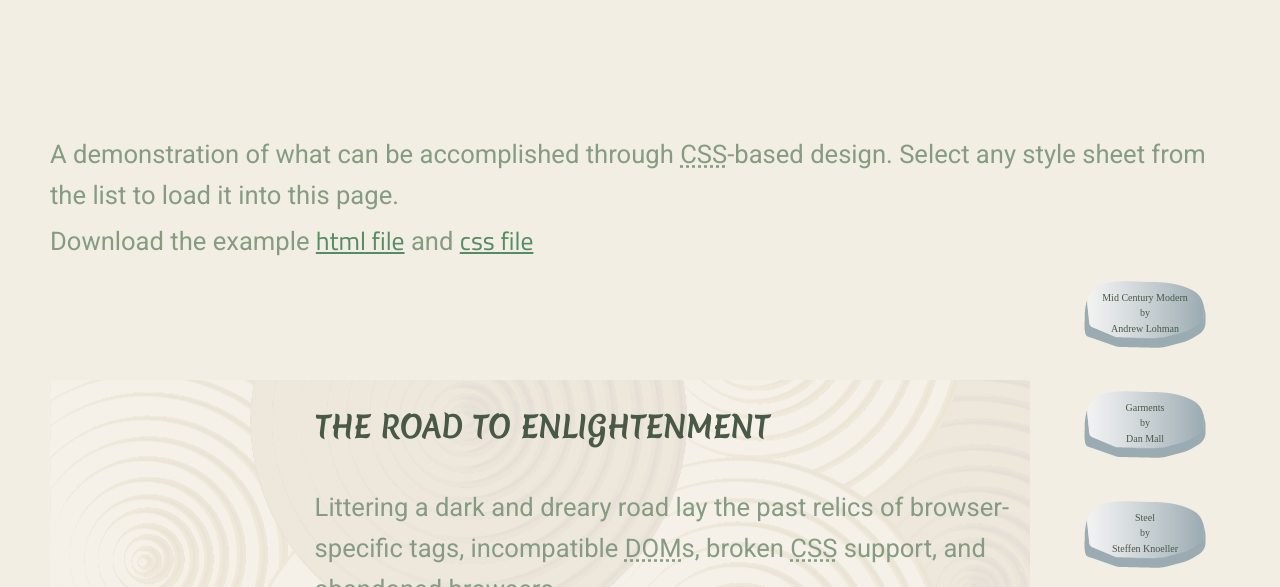
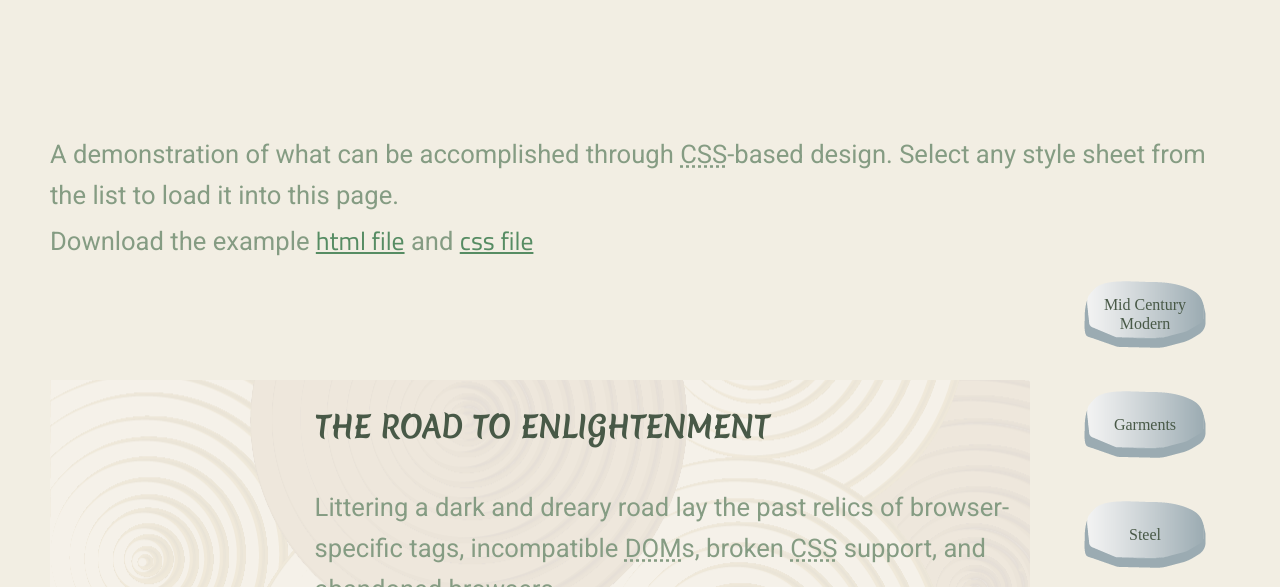
Before and after one commit to jdshaw1278/zengarden_group1, a plain HTML site: page zen_garden.html in a window 1280 px wide. Shown: the part 213-800 px from the top of the page. Drawn offline with Linux system fonts and the light colour scheme.

Commit message:
Removed by and designer_name from rocks.  Centered and sized text.

```diff
--- a/partials/_navigation.scss
+++ b/partials/_navigation.scss
@@ -16,5 +16,11 @@ footer a, /*.design-selection li,*/ .viewall, .zen-resources li {
 
   .design-selection li:hover {
       transform: scale(1.25);
-      color: $color-1;
+      li, .designer-name {
+        color: transparent;
+        clear: both;
+      }
+      .design-name {
+        color: $color-1;
+      }
   }
--- a/style.scss
+++ b/style.scss
@@ -90,14 +90,30 @@ footer {
     grid-column: 3;
   }
   li a:nth-child(1) {
-    margin-bottom: -16px;
-    margin-top: 14px;
+ //   margin-top: 30px;
   }
   li a:nth-child(2) {
-    margin-top: -15px;
+  //  margin-top: -15px;
+  }
+
+  li, .designer-name {
+    color: transparent;
+    clear: both;
+  }
+  li {
+    display: grid;
+    grid-template-columns: 100%;
+    grid-template-rows: 20px 1fr 20px;
+  }
+  .design-name {
+    color: $color-2;
+    grid-row: 2;
+    font-size: medium;
+    display: flex;
+    align-items: center;
+    margin: auto;
   }
 }
-
 .zen-resources ul {
   display: grid;
   grid-template-columns: auto repeat(6, 50px) auto;
```
Also changed, not shown: style.css, 1 other file.
